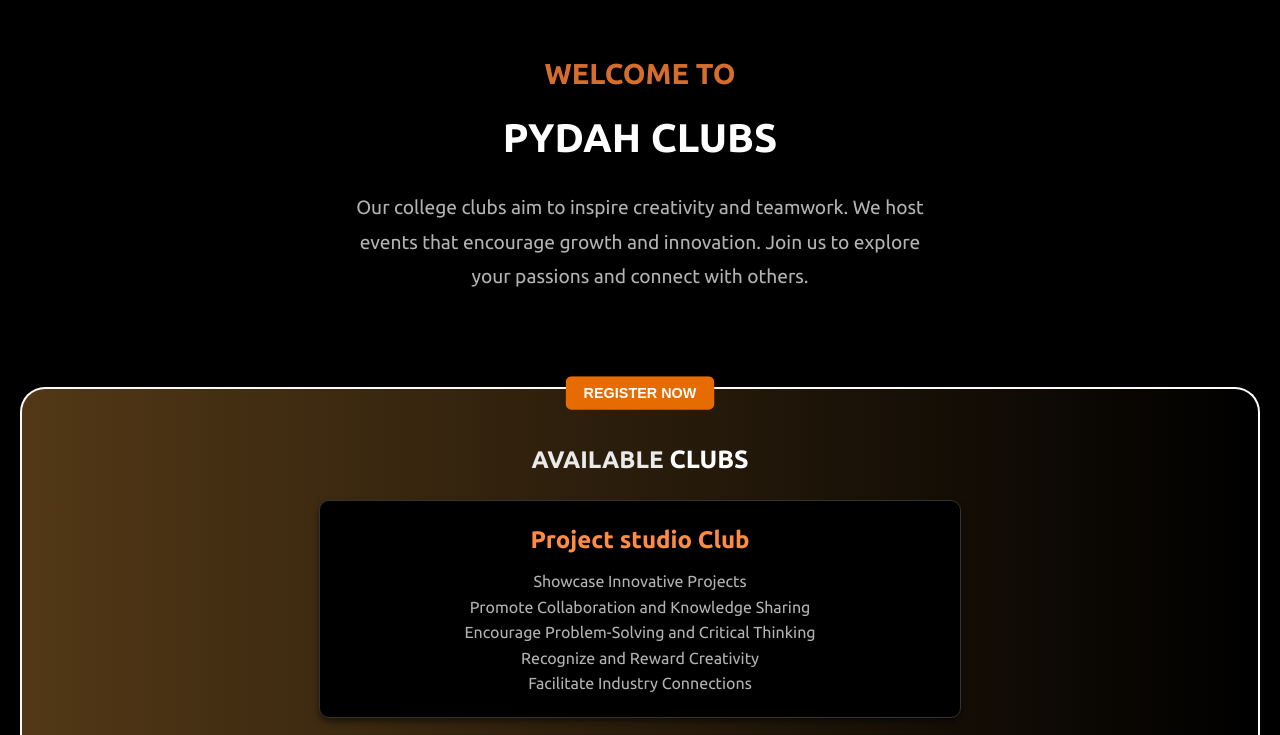
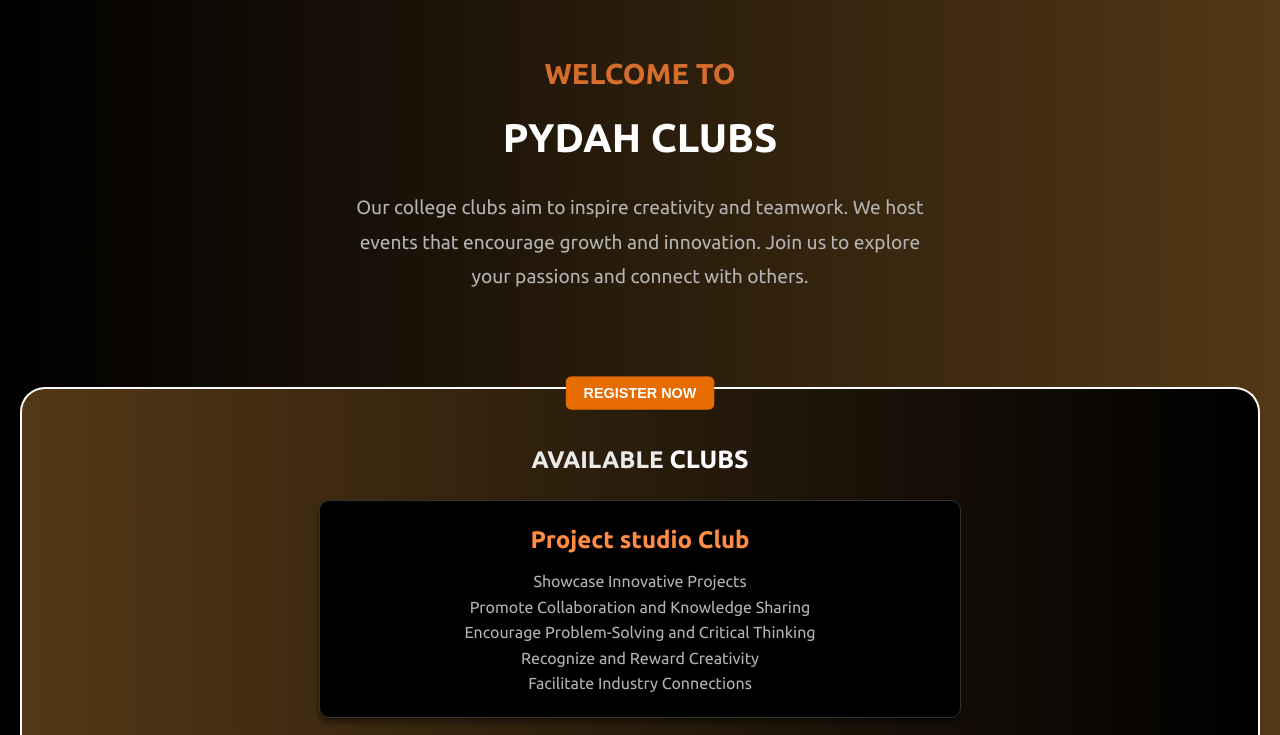
Before and after one commit to siddu-k/PYDAHCLUBS-PAGE, a plain HTML site: page index.html in a window 1280 px wide. Shown: the top 735 px of the page. Drawn offline with nearby package versions, Linux system fonts and the light colour scheme.

Commit message:
Update styles.css

```diff
--- a/styles.css
+++ b/styles.css
@@ -57,7 +57,7 @@ body {
     text-align: center;
     padding: 50px 20px;
 
-    background: linear-gradient(to right, #000000, #000000); /* Subtle gradient for depth */
+    background: linear-gradient(to right, #000000, #523816); /* Subtle gradient for depth */
     color: #eaeaea;
     min-height: 100vh;
 }
```
